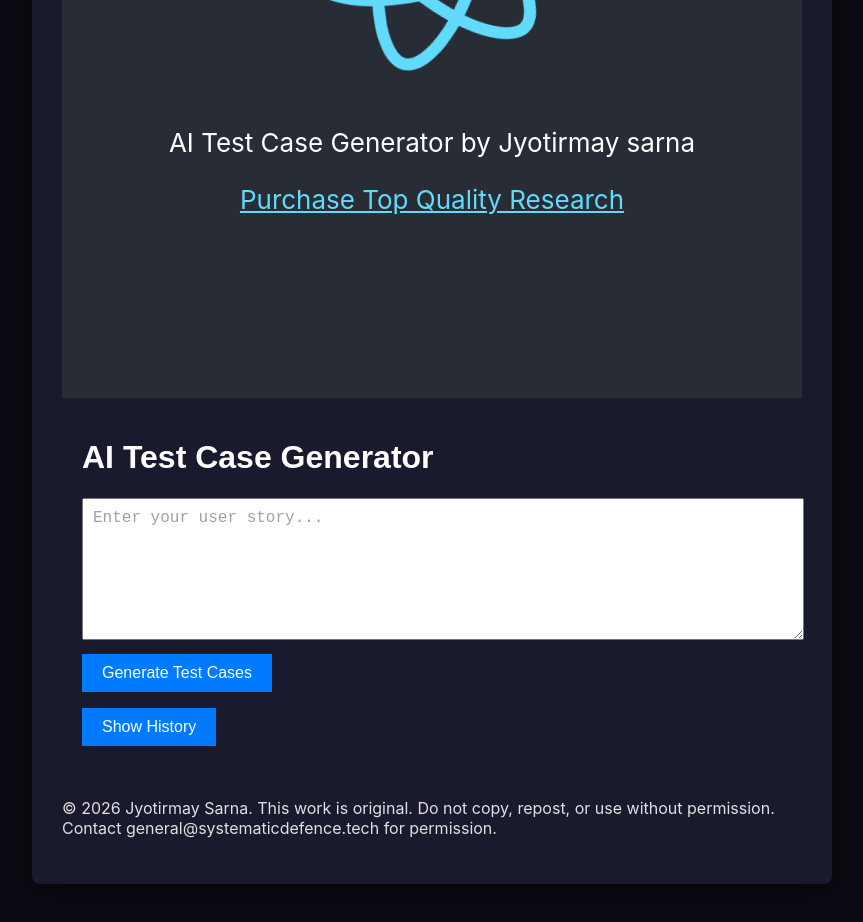
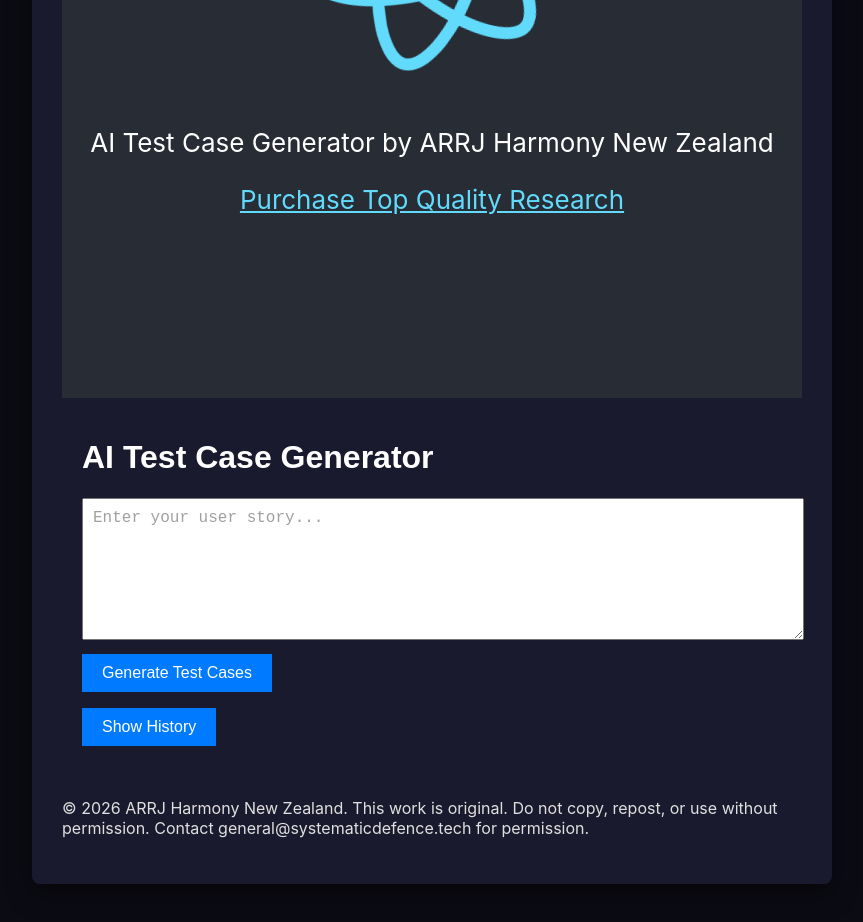
Before and after one commit to Community-Love-Corp/ai-testgen-backend, a React (Create React App) app in the folder ai-testgen-frontend/: page / in a window 1280 px wide. Shown: the part 540-1462 px from the top of the page, without its empty margins (208-1071 px from the left). Built offline with nearby package versions, Linux system fonts and the light colour scheme.

Commit message:
See Readme.md version 3.3

```diff
--- a/ai-testgen-frontend/src/App.js
+++ b/ai-testgen-frontend/src/App.js
@@ -67,7 +67,7 @@
             <header className="App-header">
               <img src={logo} className="App-logo" alt="logo" />
               <p>
-                AI Test Case Generator by Jyotirmay sarna
+                AI Test Case Generator by ARRJ Harmony New Zealand
               </p>
               <a
                 className="App-link"
@@ -89,7 +89,7 @@
             <Route path="/verify-email" element={<VerifyEmail />} />
           </Routes>
           <p>
-            © 2026 Jyotirmay Sarna. This work is original. Do not copy, repost, or use without permission. Contact general@systematicdefence.tech for permission.
+            © 2026 ARRJ Harmony New Zealand. This work is original. Do not copy, repost, or use without permission. Contact general@systematicdefence.tech for permission.
           </p>
        </div>
      </div>
```
Also changed, not shown: 1 other file (tests, documents, lock files or other folders).
